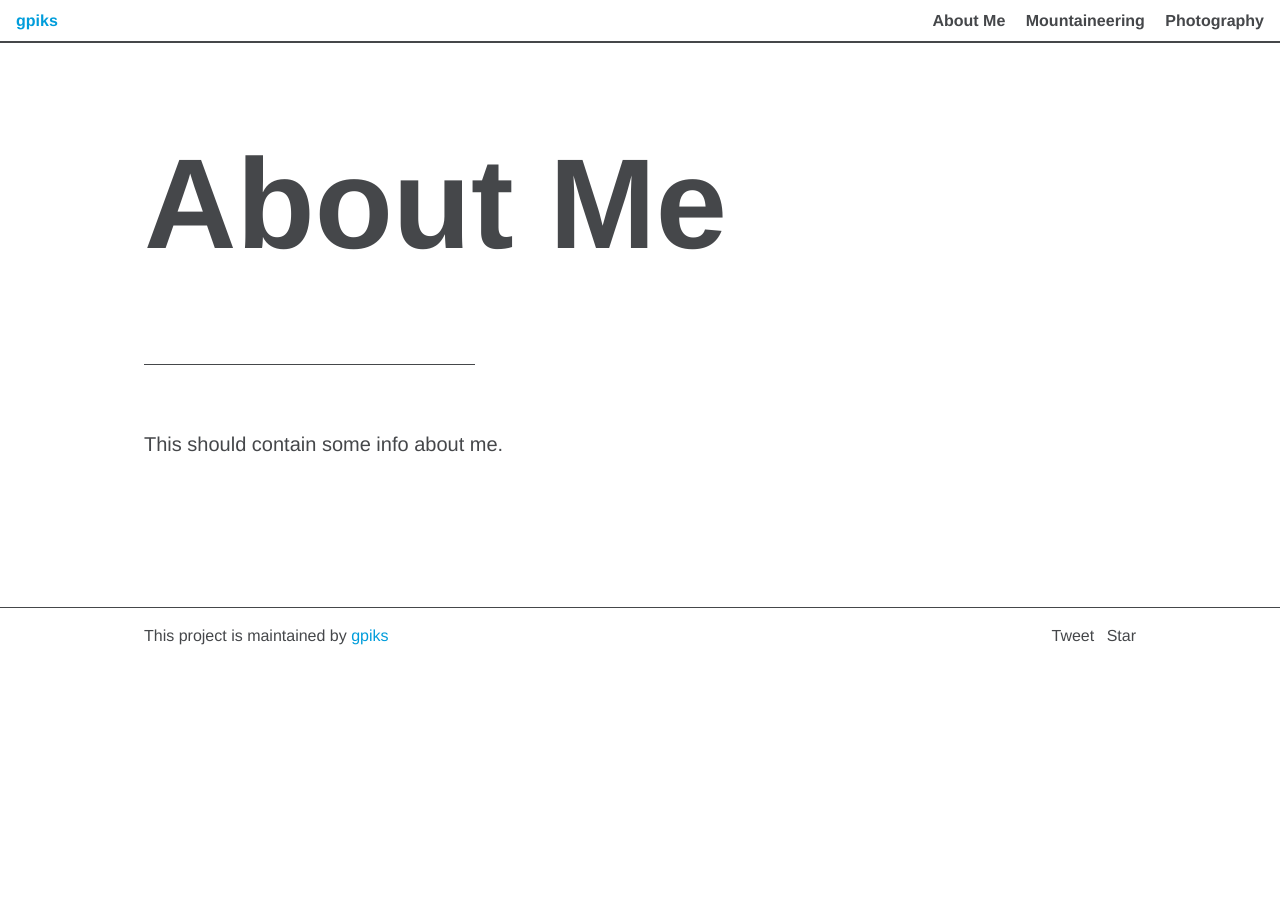
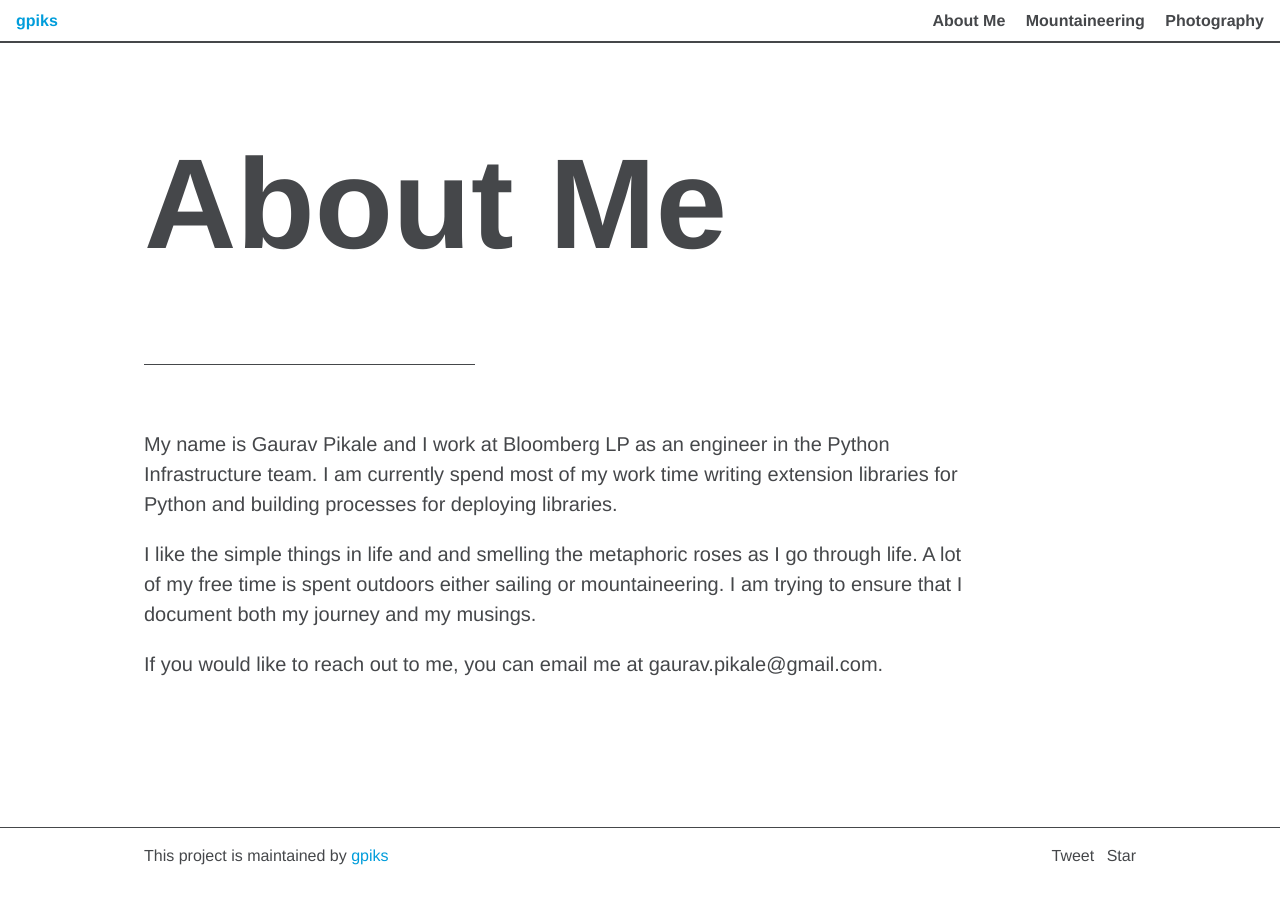
Before and after one commit to gpiks/gpiks.github.io, a Jekyll site: the page built from about_me.md, in a window 1280 px wide. Built offline with Jekyll 4.4.1, drawn with Linux system fonts in a browser that asks for light colours; comment, search, counter and statistics services are not loaded.

Commit message:
Update my descriptions

```diff
--- a/_config.yml
+++ b/_config.yml
@@ -17,10 +17,7 @@ title: gpiks
 sub_title: Gaurav Pikale
 email: your-email@example.com
 description: >- # this means to ignore newlines until "baseurl:"
-  I am a software engineer with a passion for improving developer experience. I work at Bloomberg LP as a
-  Python Infrastructure Engineer in New York City. Other things that testing my physical limits and races
-  (both in software and real life!). But most importantly, I like to learn and my interests are
-  varied. What I would like to know is, what can I learn from you?
+  A software engineer who is still figuring out what to do when he grows up.
 
 baseurl: "" # the subpath of your site, e.g. /blog
 url: "" # the base hostname & protocol for your site, e.g. http://example.com
--- a/about_me.md
+++ b/about_me.md
@@ -4,4 +4,12 @@ title: About Me
 permalink: /about_me/
 ---
 
-This should contain some info about me.
+My name is Gaurav Pikale and I work at Bloomberg LP as an engineer in the Python Infrastructure
+team. I am currently spend most of my work time writing extension libraries for Python and building
+processes for deploying libraries.
+
+I like the simple things in life and and smelling the metaphoric roses as I go through life. A lot
+of my free time is spent outdoors either sailing or mountaineering. I am trying to ensure that I
+document both my journey and my musings.
+
+If you would like to reach out to me, you can email me at gaurav.pikale@gmail.com.
```
